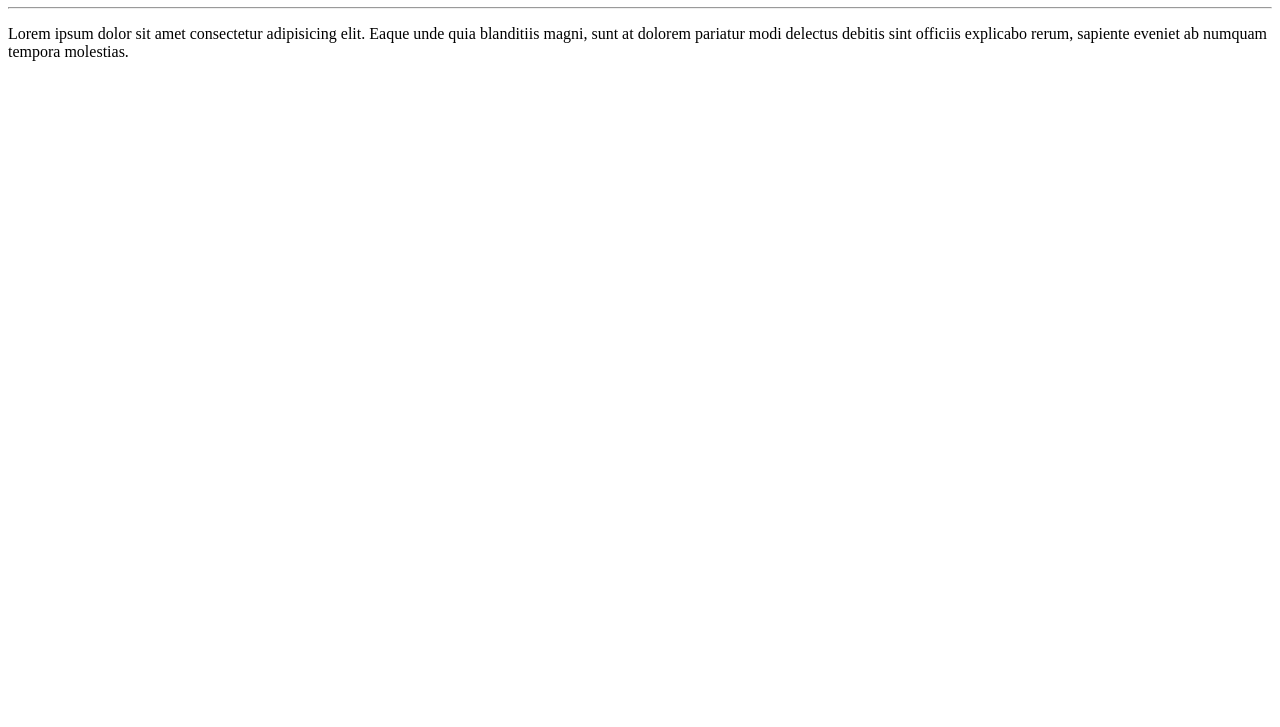
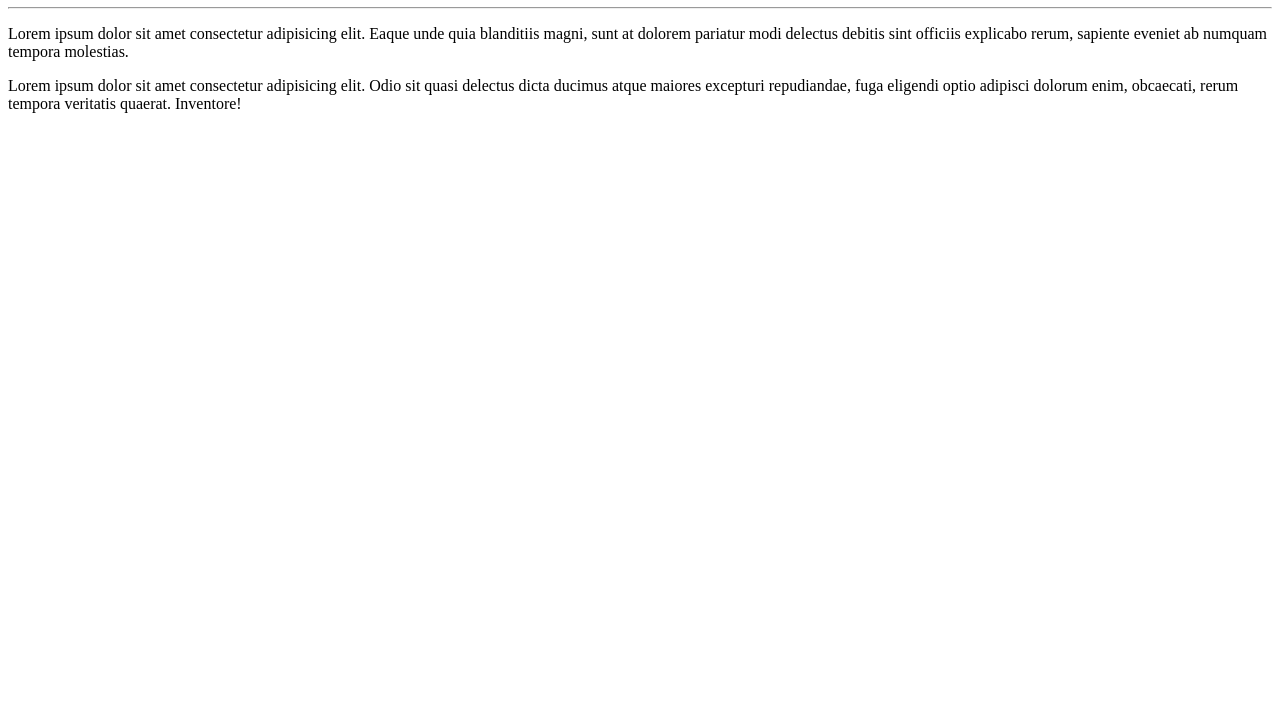
Before and after one commit to efsantos/Ola-Mundo, a plain HTML site: page site-exemplo/index.html in a window 1280 px wide. Shown: the part 73-800 px from the top of the page. Drawn offline with Linux system fonts and the light colour scheme.

Commit message:
Adicionei um parágrafo

```diff
--- a/site-exemplo/index.html
+++ b/site-exemplo/index.html
@@ -9,5 +9,6 @@
     <h1>Olá, Mundo!</h1>
     <hr>
     <p>Lorem ipsum dolor sit amet consectetur adipisicing elit. Eaque unde quia blanditiis magni, sunt at dolorem pariatur modi delectus debitis sint officiis explicabo rerum, sapiente eveniet ab numquam tempora molestias.</p>
+    <p>Lorem ipsum dolor sit amet consectetur adipisicing elit. Odio sit quasi delectus dicta ducimus atque maiores excepturi repudiandae, fuga eligendi optio adipisci dolorum enim, obcaecati, rerum tempora veritatis quaerat. Inventore!</p>
 </body>
 </html>
```
